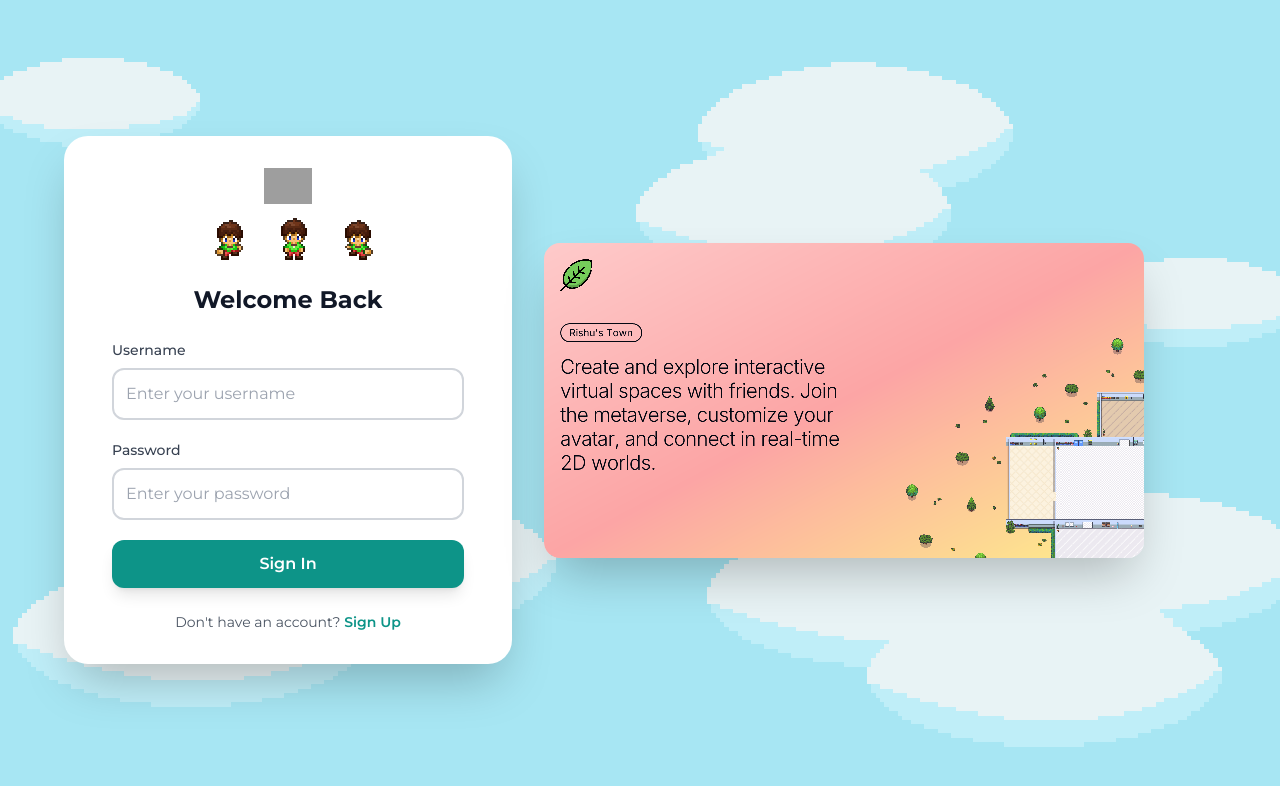
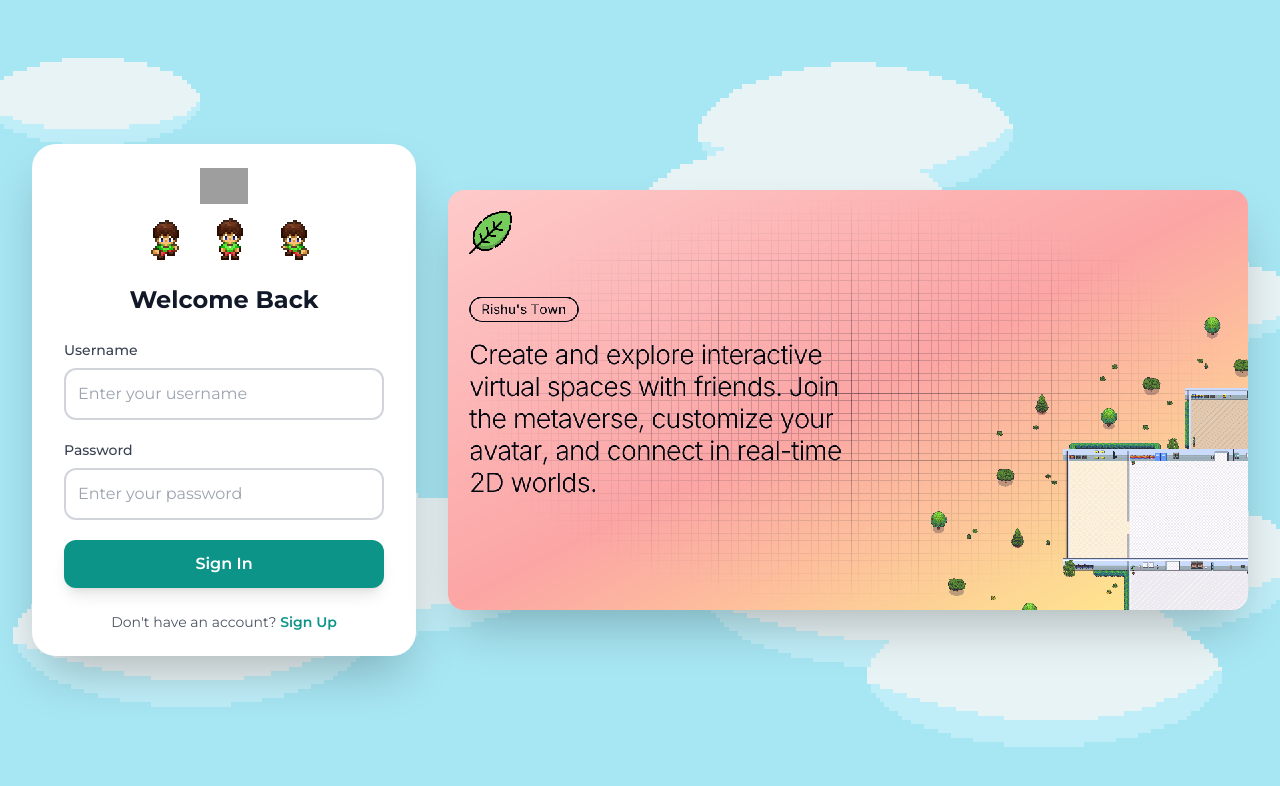
Before and after one commit to rishuxd/metaverse, a Next.js app in the folder apps/frontend/: page /login in a window 1280 px wide. Shown: the top 786 px of the page. Built offline with nearby package versions, Linux system fonts and the light colour scheme; grey boxes are pictures that could not be loaded.

Commit message:
feat: make og-image bigger and login card smaller
- Reduced card max-width from max-w-md to max-w-sm
- Reduced card padding from py-8 px-12 to py-6 px-8
- Increased image size from 600x315 to 800x420
- Made image responsive with flex-1 to take remaining space

```diff
--- a/apps/frontend/src/components/auth/AuthLayout.tsx
+++ b/apps/frontend/src/components/auth/AuthLayout.tsx
@@ -19,9 +19,9 @@ export const AuthLayout: React.FC<AuthLayoutProps> = ({
         backgroundImage: 'url("/assets/sprites/sky.png")',
       }}
     >
-      <div className="flex items-center gap-8 max-w-6xl w-full">
+      <div className="flex items-center gap-8 max-w-7xl w-full">
         {/* Login/Signup Card - Left Side */}
-        <div className="flex flex-col items-center justify-between h-auto w-full max-w-md py-8 px-12 rounded-3xl bg-white shadow-2xl">
+        <div className="flex flex-col items-center justify-between h-auto w-full max-w-sm py-6 px-8 rounded-3xl bg-white shadow-2xl">
           <Image
             src="/leaf.png"
             alt="Rishu's Town Logo"
@@ -44,13 +44,13 @@ export const AuthLayout: React.FC<AuthLayoutProps> = ({
         </div>
 
         {/* OG Image - Right Side */}
-        <div className="hidden lg:block">
+        <div className="hidden lg:block flex-1">
           <Image
             src="/og-image.png"
             alt="Rishu's Town - Interactive Virtual Spaces"
-            width={600}
-            height={315}
-            className="rounded-2xl shadow-2xl"
+            width={800}
+            height={420}
+            className="rounded-2xl shadow-2xl w-full h-auto"
           />
         </div>
       </div>
```
